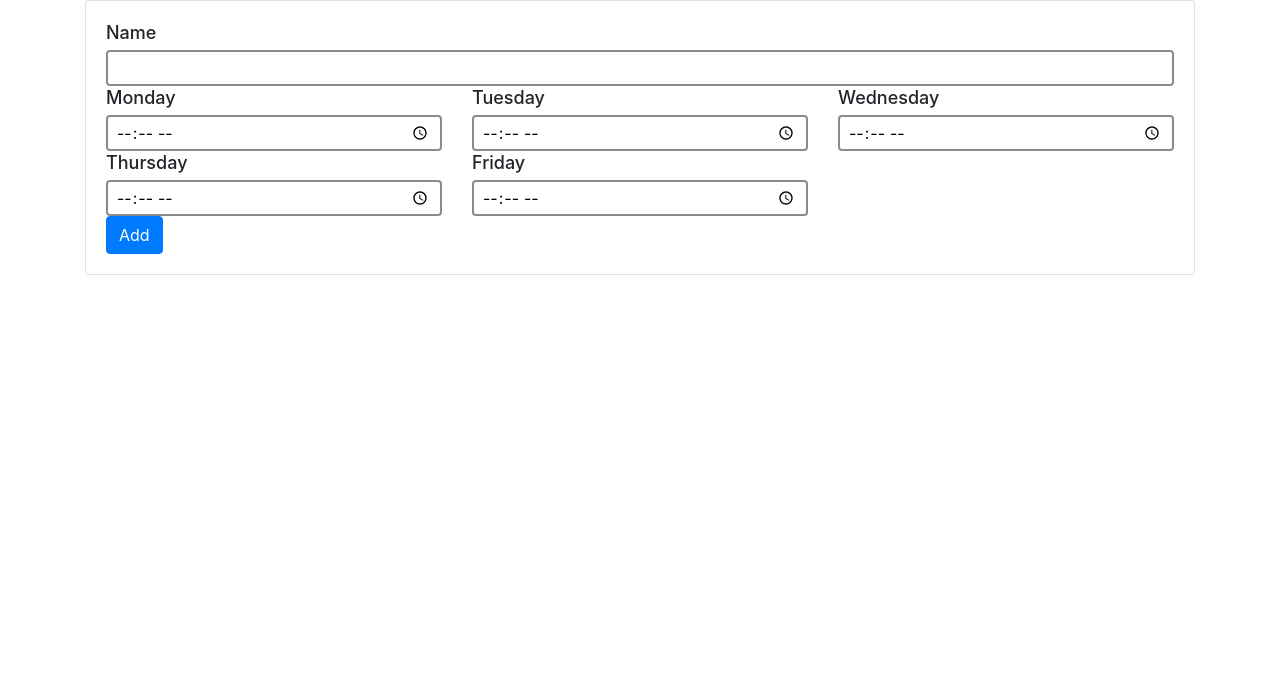
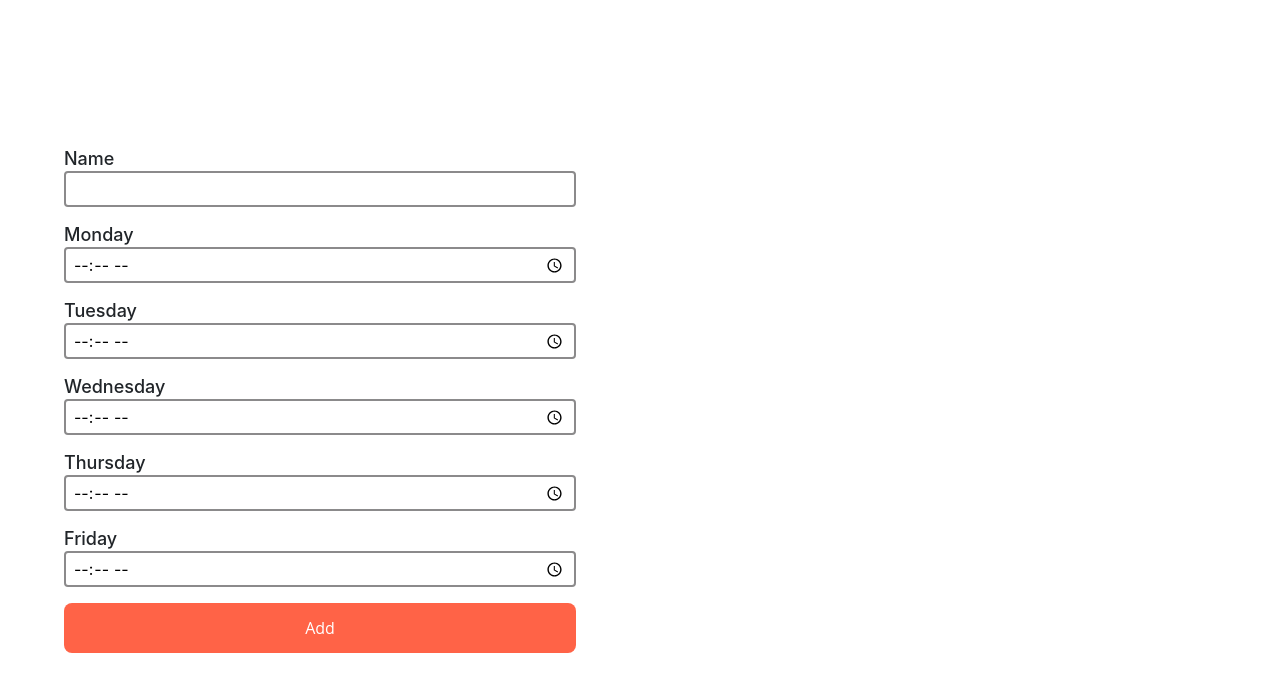
Before and after one commit to Stefanpgr/employee-bonus, a React (Create React App) app: page / in a window 1280 px wide. Shown: the top 692 px of the page. Built offline with nearby package versions, Linux system fonts and the light colour scheme.

Commit message:
fix bugs and remove unused dependencies

```diff
--- a/package.json
+++ b/package.json
@@ -6,10 +6,8 @@
     "@testing-library/jest-dom": "^5.11.4",
     "@testing-library/react": "^11.1.0",
     "@testing-library/user-event": "^12.1.10",
-    "bootstrap": "^4.5.3",
     "moment": "^2.29.1",
     "react": "^17.0.1",
-    "react-bootstrap": "^1.4.0",
     "react-dom": "^17.0.1",
     "react-redux": "^7.2.2",
     "react-router-dom": "^5.2.0",
--- a/public/index.html
+++ b/public/index.html
@@ -14,6 +14,8 @@
       manifest.json provides metadata used when your web app is installed on a
       user's mobile device or desktop. See https://developers.google.com/web/fundamentals/web-app-manifest/
     -->
+    <!-- CSS only -->
+<link href="https://cdn.jsdelivr.net/npm/bootstrap@5.0.0-beta1/dist/css/bootstrap.min.css" rel="stylesheet" integrity="sha384-giJF6kkoqNQ00vy+HMDP7azOuL0xtbfIcaT9wjKHr8RbDVddVHyTfAAsrekwKmP1" crossorigin="anonymous">
     <link rel="manifest" href="%PUBLIC_URL%/manifest.json" />
     <!--
       Notice the use of %PUBLIC_URL% in the tags above.
--- a/src/App.scss
+++ b/src/App.css
@@ -1,6 +1,4 @@
-// Learn about this solution to creating custom select styles:
-// @link https://moderncss.dev/custom-css-styles-for-form-inputs-and-textareas/
-@import "~bootstrap/scss/bootstrap";
+
 *,
 *::before,
 *::after {
@@ -25,6 +23,7 @@ a{
   border: 2px solid var(--input-border);
   border-radius: 4px;
   width: 100%;
+  margin-bottom: 1rem;
   transition: 180ms box-shadow ease-in-out;
 }
 .employee-name{
@@ -64,12 +63,25 @@ label {
   margin-top: 20rem !important;
 }
 
-// body {
-//   min-height: 100vh;
-//   display: grid;
-//   place-content: center;
-//   grid-gap: 0.5rem;
-//   font-family: "Baloo 2", sans-serif;
-//   background-color: #e9f2fd;
-//   padding: 1rem;
-// }
+
+.button{
+  outline: none;
+  padding: 0.8rem 2.5rem;
+  width: 100%;
+  display: block;
+  border: none;
+  font-family: 'Open Sans', sans-serif;
+  font-size: 1rem;
+  border-radius: 0.5rem;
+  color: #fff;
+  cursor: pointer;
+
+  box-shadow: none;
+
+  transition: .2s ease all;
+  text-transform: capitalize;
+  background-color: tomato;
+}
+.button:disabled{
+  background-color: rgba(158, 158, 158, 0.418) !important;
+}
--- a/src/App.js
+++ b/src/App.js
@@ -2,7 +2,7 @@
 import { BrowserRouter, Route, Switch } from "react-router-dom";
 import CreateReport from './Views/CreateReport';
 import Report from "./Views/Report";
-import './App.scss';
+import './App.css';
 import ViewReport from "./Views/ViewReport";
 
 function App() {
--- a/src/Views/CreateReport/index.js
+++ b/src/Views/CreateReport/index.js
@@ -1,10 +1,9 @@
 import { useState } from 'react';
-import { Button, Card, Container, Row } from 'react-bootstrap';
 import { useDispatch, useSelector } from 'react-redux';
-import {  useHistory } from 'react-router-dom';
+import { useHistory } from 'react-router-dom';
 import { ADD_GENERATED_REPORT, ADD_REPORT } from '../../actions';
 import { getRandomImg } from '../../api/randomImg';
-import EmployeeCards from '../../components/EmployeeCards';
+import ReportCard from '../../components/ReportCard';
 import { calculateBonus } from '../../helper/calculateBonus';
 import './style.scss';
 
@@ -58,12 +57,18 @@ const CreateReport = () => {
   };
 
   return (
-    <Container>
-      <Card>
-        <Card.Body>
-          <form className="form" onSubmit={handleSubmit}>
-            <Row>
-              <div className="col-md-12">
+    <div className="form-wrapper">
+
+
+
+      <div className="form-body">
+
+        <div className='wrapper'>
+        <form
+          className="card-container card-container_form"
+          onSubmit={handleSubmit}
+        >
+          <div className="">
             <label htmlFor="text-input">Name</label> <br />
             <input
               className="input"
@@ -76,7 +81,7 @@ const CreateReport = () => {
             />
           </div>
 
-              <div className="col-md-4">
+          <div className="">
             <label htmlFor="text-input">Monday</label> <br />
             <input
               name="monday"
@@ -89,7 +94,7 @@ const CreateReport = () => {
             />
           </div>
 
-              <div className="col-md-4">
+          <div className="">
             <label htmlFor="text-input">Tuesday</label> <br />
             <input
               required
@@ -102,7 +107,7 @@ const CreateReport = () => {
             />
           </div>
 
-              <div className="col-md-4">
+          <div className="">
             <label htmlFor="text-input">Wednesday</label> <br />
             <input
               required
@@ -115,7 +120,7 @@ const CreateReport = () => {
             />
           </div>
 
-              <div className="col-md-4">
+          <div className="">
             <label htmlFor="text-input">Thursday</label> <br />
             <input
               required
@@ -128,7 +133,7 @@ const CreateReport = () => {
             />
           </div>
 
-              <div className="col-md-4">
+          <div className="">
             <label htmlFor="text-input">Friday</label> <br />
             <input
               required
@@ -140,58 +145,37 @@ const CreateReport = () => {
               value={timeArrived.friday}
             />
           </div>
-            </Row>
 
-            <Button type="submit" disabled={reports.length === 5 ? true:false}>Add</Button>
+          <button className='button' type="submit" disabled={reports.length === 5 ? true : false}>
+            Add
+          </button>
         </form>
-        </Card.Body>
-      </Card>
-      <Row>
+        </div>
+        <div className="wrapper">
+          <div className="cards-wrapper_grid">
             {reports.map((el, i) => (
-          <EmployeeCards
+              <ReportCard
                 key={i}
                 name={el.name}
                 imgUrl={el.picture.medium}
                 timeArrived={el.timeArrived}
               />
             ))}
-      </Row>
+            {reports.length > 0 && (
 
-      {reports.length > 0 && (
-        // <Link to='/reports' >
-        <Button onClick={handleGenerate} disabled={reports.length === 5 ? false:true}>Generate Report</Button>
-        // </Link>
+              <button
+              className={`button`}
+                onClick={handleGenerate}
+                disabled={reports.length === 5 ? false : true}
+              >
+                Generate Report
+              </button>
+
             )}
-      {/* <form className='form'>
-                <div className='grid-item'>
-                <label htmlFor="text-input">Name</label> <br />
-<input className="input" id="text-input" type="text" />
-                </div>
-                <div className='flex-row'>
-                <div className='grid-item'>
-<label htmlFor="text-input">Monday</label> <br />
-<input className="input" id="text-input" type="time" />
-</div>
-<div className='grid-item'>
-<label htmlFor="text-input">Tuesday</label> <br />
-<input className="input" id="text-input" type="time" />
-</div>
-<div className='grid-item'>
-<label htmlFor="text-input">Wednesday</label> <br />
-<input className="input" id="text-input" type="time" />
-</div>
-<div className='grid-item'>
-<label htmlFor="text-input">Thursday</label> <br />
-<input className="input" id="text-input" type="time" />
-</div>
-<div className='grid-item'>
-<label htmlFor="text-input">Friday</label> <br />
-<input className="input" id="text-input" type="time" />
           </div>
         </div>
-
-            </form> */}
-    </Container>
+      </div>
+    </div>
   );
 };
 
--- a/src/Views/CreateReport/style.scss
+++ b/src/Views/CreateReport/style.scss
@@ -1,58 +1,29 @@
-.container{
+.form-wrapper{
+
+  .form-body{
+    display: flex;
+    justify-content: center;
+    align-items: center;
+    flex-direction: row;
+    max-width: 100%;
     min-height: 100vh;
-
-    // place-content: center;
-    // grid-gap: 0.5rem;
-
-    // font-family: "Baloo 2", sans-serif;
-    // background-color: #e9f2fd;
-    // padding: 1rem;
-
-
-
-}
-
-// .form{
-//     display: flex;
-//     flex-direction: row;
-//       width: 15%;
-// }
-.parent {
-    display: grid;
-    // place-content: center;
-    grid-template-columns: repeat(5, 6fr);
-    grid-template-rows: repeat(5, 1fr);
-    grid-column-gap: 0px;
-    grid-row-gap: 0px;
-    }
-
-    .div1 { grid-area: 1 / 1 / 2 / 2; }
-    .div2 { grid-area: 2 / 1 / 3 / 2; }
-    .div3 { grid-area: 2 / 2 / 3 / 3; }
-    .div4 { grid-area: 2 / 3 / 3 / 4; }
-    .div5 { grid-area: 3 / 1 / 4 / 2; }
-    .div6 { grid-area: 3 / 2 / 4 / 3; }
-    .div7 { grid-area: 4 / 1 / 5 / 2; }
-
-  .grid-item {
-    background-color: rgba(255, 255, 255, 0.8);
-    // border: 1px solid rgba(0, 0, 0, 0.8);
-    // flex: 1;
-
-
-    padding: 10px;
-    font-size: 30px;
-    text-align: left;
+    flex-wrap: wrap !important;
+  }
+  .card-container_form{
+   max-width: 100% !important;
   }
 
-  .flex-row{
-      display: flex;
+  @media only screen and (max-width: 768px) {
+    .card-container{
+      width: 90%;
+    }
+    .wrapper{
+      width: 100% !important;
 
-      flex-direction: row;
-    // flex-basis: 0;
-    // -webkit-box-flex: 1;
-    // -ms-flex-positive: 1;
-    // flex-grow: 1;
-    // max-width: 100%;
-    //   width: 5%;
+      }
   }
+  .wrapper{
+    width: 40%;
+
+    }
+}
--- a/src/components/EmployeeCards.js
+++ b/src/components/EmployeeCards.js
@@ -1,22 +1,26 @@
-const { Card } = require("react-bootstrap")
+
 
 
 
 const EmployeeCards = ({imgUrl, timeArrived, name}) => {
 
     return(
-        <Card style={{ width: '18rem' }}>
-        <Card.Img variant="top" src={imgUrl} />
-        <Card.Body>
-    <Card.Title>{name}</Card.Title>
-          <Card.Text>
+      <div className='employee-cards_wrapper'>
+
+
+        <div className='card-container' >
+        <img  src={imgUrl}  style={{width: '10rem'}} />
+        <div>
+    <h5>{name}</h5>
+          <p>
 
             Mon:{timeArrived.monday}, Tue: {timeArrived.tuesday}, Wed: {timeArrived.wednesday}, Thurs: {timeArrived.thursday}, Friday: {timeArrived.friday}
 
-          </Card.Text>
+          </p>
           {/* <Button variant="primary">Go somewhere</Button> */}
-        </Card.Body>
-      </Card>
+        </div>
+      </div>
+      </div>
     )
 }
 
--- a/src/components/ReportCard.js
+++ b/src/components/ReportCard.js
@@ -10,7 +10,7 @@ const ReportCard = ({ name, imgUrl, bonus }) => {
             <img
               src={imgUrl}
               alt={name}
-              className="mr-2 rounded-circle"
+              className=" rounded-circle"
               width="50"
             />
             <div >
@@ -19,7 +19,7 @@ const ReportCard = ({ name, imgUrl, bonus }) => {
             </div>
           </div>
           <div className="bonus">
-            {format(bonus * 50)} <span>bonus</span>
+            {bonus && format(bonus * 50)} {bonus && (<span>bonus</span>)}
           </div>
         </div>
       </div>
--- a/src/components/style.scss
+++ b/src/components/style.scss
@@ -19,6 +19,7 @@
 
     .rounded-circle{
         border-radius: 50%;
+        margin-right: 1.5rem;
     }
     .employee-info{
         flex: 1;
```
Also changed, not shown: src/Views/ViewReport/index.js (+13 -5 lines), 2 other files (tests, documents, lock files or other folders). Lines whose indentation alone changed are shown as unchanged.
